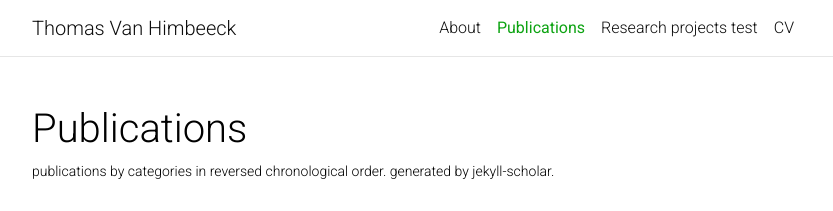
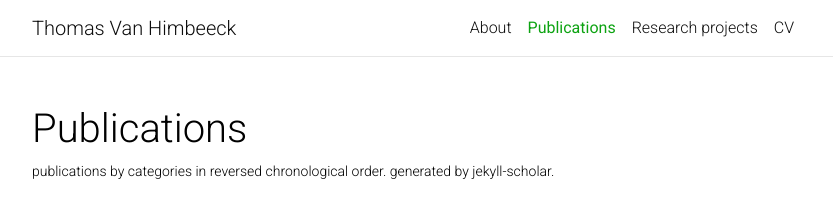
Before and after one commit to tvanhimbeeck/website-old, a Jekyll site: the page built from _pages_template/publications.md, in a window 1280 px wide. Shown: the top 211 px of the page, without its empty margins (223-1056 px from the left). Built offline with Jekyll 4.4.1, drawn with Linux system fonts in a browser that asks for light colours; comment, search, counter and statistics services are not loaded; a style sheet for code colours, icons or effects is not loaded.

Commit message:
Removed pages by using template collection

```diff
--- a/_pages_template/projects.md
+++ b/_pages_template/projects.md
@@ -1,12 +1,13 @@
 ---
 layout: page
-title: Research projects test
+title: Research projects
 permalink: /projects/
 description:
 nav: true
 nav_order: 2
 display_categories:
 horizontal: false
+collection: template
 ---
 
 <!-- pages/projects.md -->
```
Also changed, not shown: _pages_template/cv.md (+1 -0 lines), _pages_template/publications.md (+1 -0 lines).
